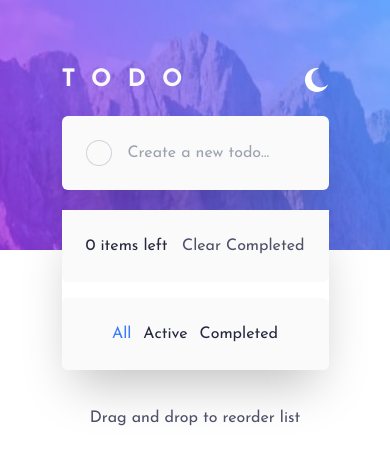
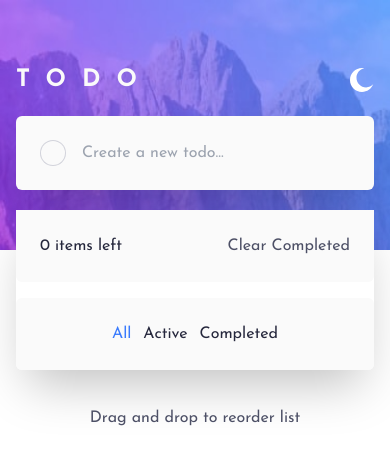
Before and after one commit to ninamicle/fem-todo-app, a React (Vite) app: page / in a window 390 px wide. Shown: the top 464 px of the page. Built offline with nearby package versions, Linux system fonts and the light colour scheme.

Commit message:
fix mobile dimensions

```diff
--- a/src/App.css
+++ b/src/App.css
@@ -1,3 +1,3 @@
 #root {
-  margin: 0 auto;
+  @apply w-full md:w-[30rem] lg:w-[30rem] px-4
 }
--- a/src/App.tsx
+++ b/src/App.tsx
@@ -25,7 +25,7 @@ const [todoItems, setTodoItems] = useState<Todo[]>(TODOS)
     }
 
   return (
-      <div className="flex flex-col gap-y-5 mt-16 px-2">
+      <div className="flex flex-col gap-y-5 mt-16">
           <div className="flex justify-between items-center text-veryLightGray">
               <h1 className="font-bold text-white tracking-[1rem] text-2xl">TODO</h1>
               <div className="font-bold text-white w-6 h-6">
```
